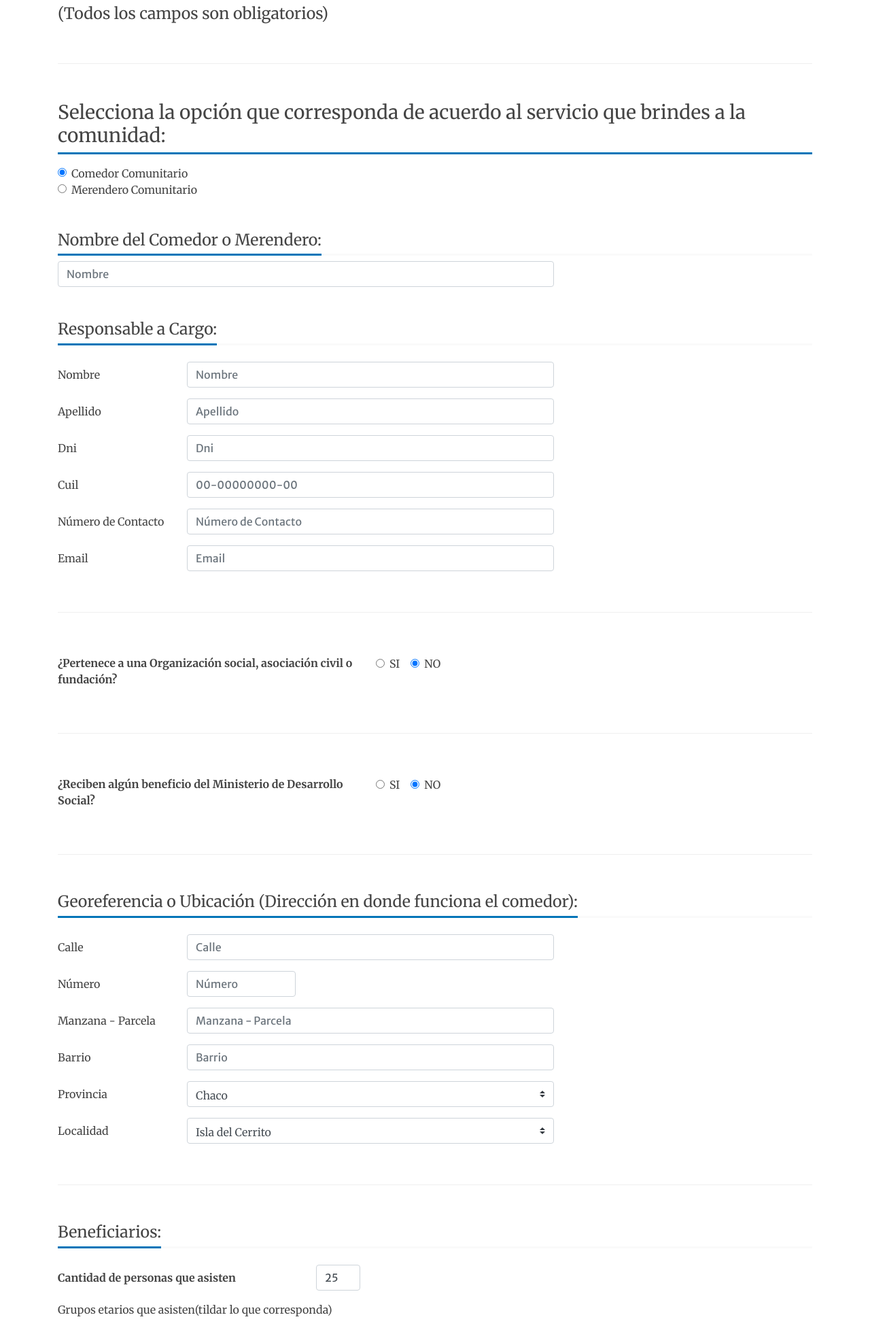
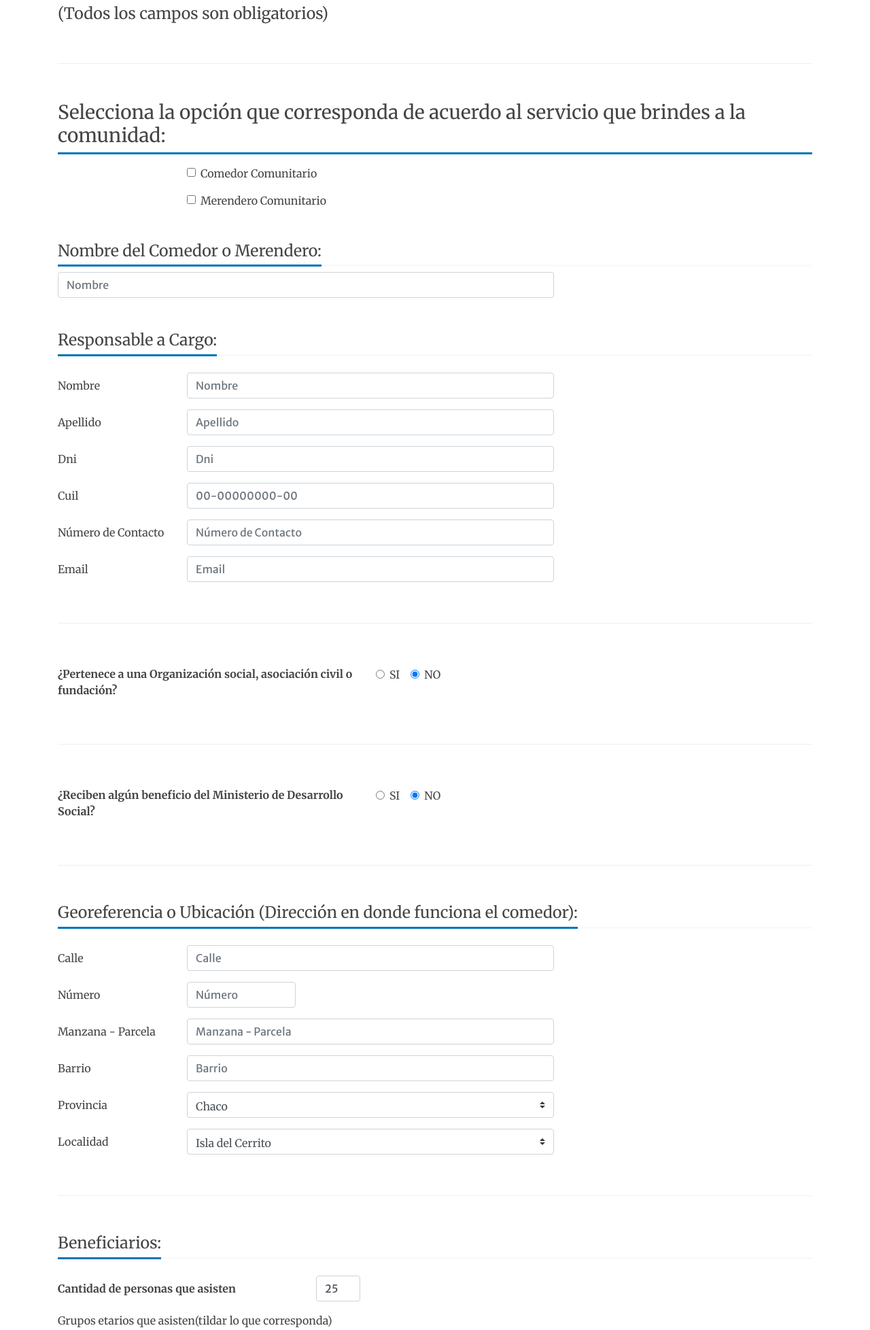
Before and after one commit to pabloarancibia/cuidandonos, a Django app: page /formcomedores/ in a window 1280 px wide. Shown: the part 317-2273 px from the top of the page at 68% size. Run offline with Django 3.2, Linux system fonts and the light colour scheme; some libraries are stand-ins or nearby versions.

Commit message:
ultimos cambios formcomer

```diff
--- a/cuidandonos/comedores/templates/formcomedores.html
+++ b/cuidandonos/comedores/templates/formcomedores.html
@@ -119,17 +119,28 @@
           <hr />
           <h3 class="eskimo-title-with-border mb-3"><span>Selecciona la opción que corresponda de acuerdo al
               servicio que brindes a la comunidad:</span></h3>
-          <div class="form-check">
-            <input class="form-check-input" type="radio" name="gridRadios" id="gridRadios1" value="option1" checked>
-            <label class="form-check-label" for="gridRadios1">
-              Comedor Comunitario
-            </label>
+
+          <!-- servicio -->
+          <div class="form-group row">
+            <div class="col-sm-2"></div>
+            <div class="col-sm-10">
+              <div class="form-check">
+                <label class="form-check-label">
+                  <input class="form-check-input" type="checkbox" id="" name="srvComedor">Comedor Comunitario
+                </label>
+              </div>
+            </div>
           </div>
-          <div class="form-check">
-            <input class="form-check-input" type="radio" name="gridRadios" id="gridRadios2" value="option2">
-            <label class="form-check-label" for="gridRadios2">
-              Merendero Comunitario
-            </label>
+          <div class="form-group row">
+            <div class="col-sm-2"></div>
+            <div class="col-sm-10">
+              <div class="form-check">
+                <label class="form-check-label">
+                  <input class="form-check-input" type="checkbox" id="srvMerendero" name="chkMerendero">Merendero
+                  Comunitario
+                </label>
+              </div>
+            </div>
           </div>
 
           <div class="eskimo-widget-title mt-5 ">
@@ -140,7 +151,7 @@
           <div class="form-group row">
             <!-- <label for="inputNombreCom" class="col-sm-4 col-form-label font-weight-bold"></label> -->
             <div class="col-sm-8">
-              <input type="text" class="form-control" id="inputNombreCom" placeholder="Nombre">
+              <input type="text" class="form-control" id="inputNombreCom" name="nombreCM" placeholder="Nombre">
             </div>
           </div>
 
```
